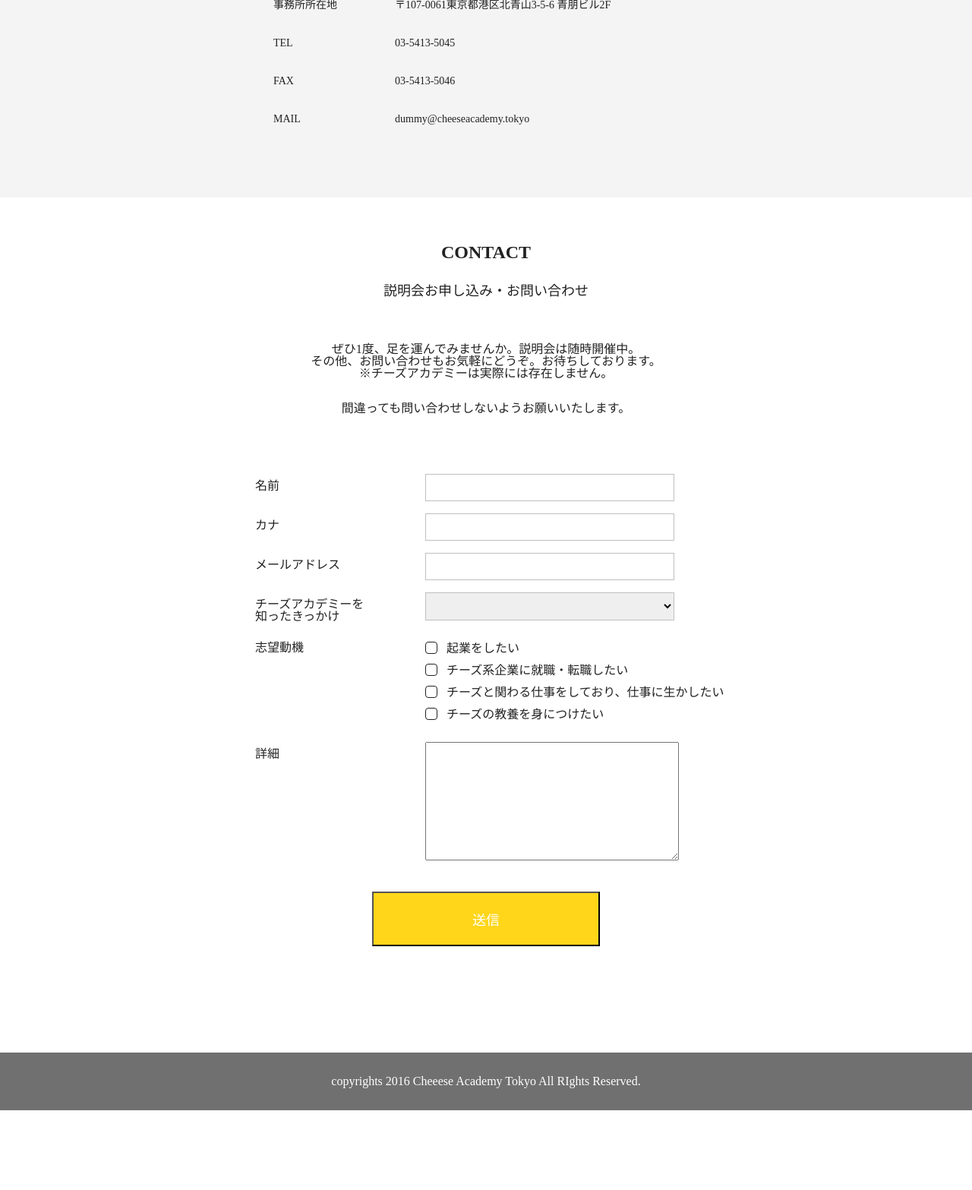
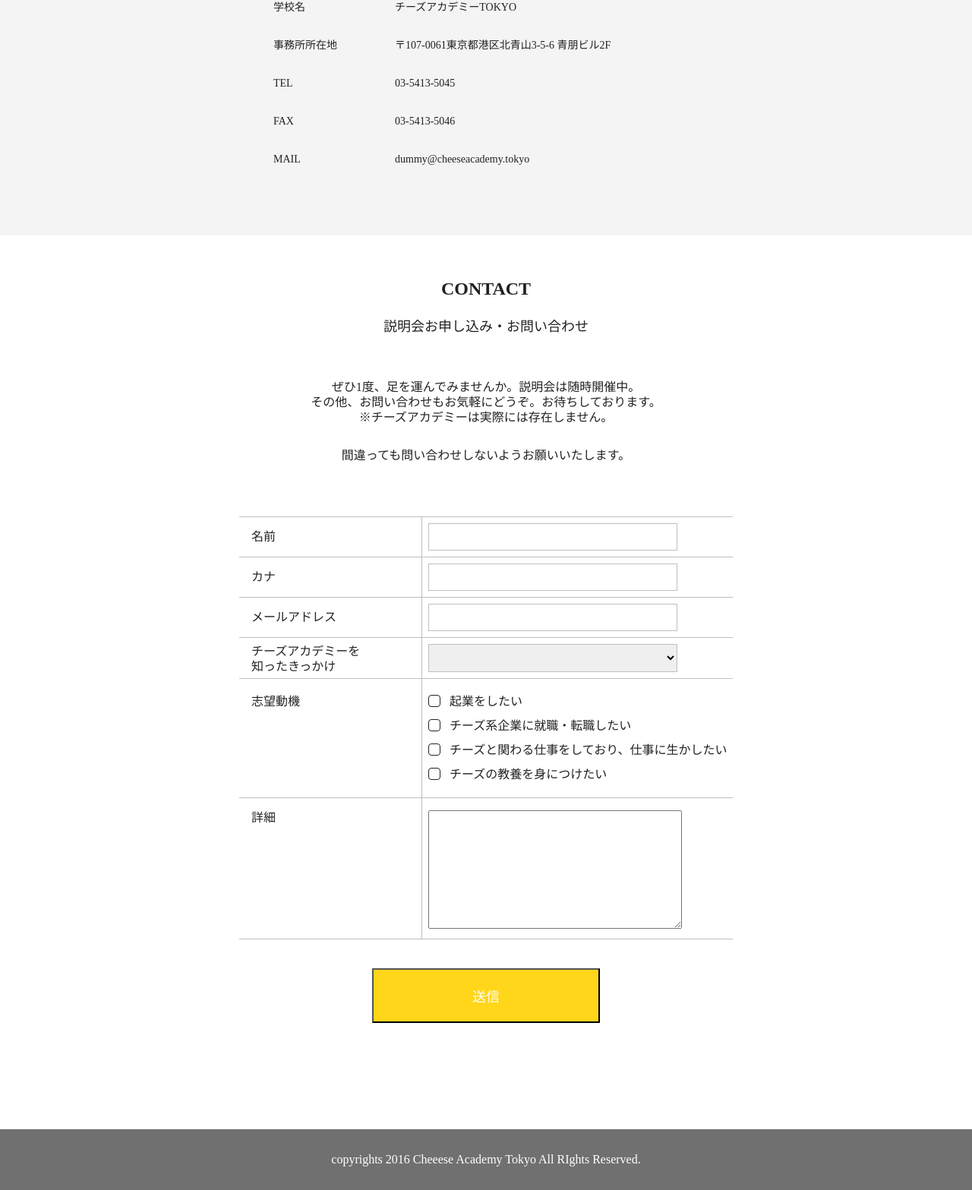
Before and after one commit to kazutakaohki/gsdev22, a PHP site: page / in a window 1280 px wide. Shown: the part 4181-5748 px from the top of the page at 76% size. Before the commit the page ends 5643 px from the top, so only its background shows below. Run offline with PHP 8.4, Linux system fonts and the light colour scheme.

Commit message:
20211203更新（完成）

```diff
--- a/kadai_html（〜12:5）/html_ohki_04/css/style.css
+++ b/kadai_html（〜12:5）/html_ohki_04/css/style.css
@@ -7,6 +7,7 @@ html {
 body {
   color: #222222;
   font-size: 1.6rem;
+  line-height: 2rem;
 }
 
 img {
@@ -140,6 +141,10 @@ img {
   height: auto; /*画像の縦横比を維持 */
 }
 
+.hanten {
+  flex-direction: row-reverse;
+}
+
 .course_haikei {
   background-color: #f4f4f4;
 }
@@ -230,8 +235,8 @@ img {
   margin: 0 0 60px;
 }
 
-.access_gs {
-  padding: 60px 0 12px;
+.access_map {
+  padding-bottom: 60px;
 }
 
 .access_wrapper {
@@ -279,28 +284,41 @@ img {
 }
 
 .form_wrapper {
-  width: 640px;
+  width: 650px;
   margin: auto;
 }
 
 .form_inner {
   display: flex;
   flex-wrap: wrap;
+  border-top: solid 1px #bfbfbf;
 }
 
 .form_title {
   width: 160px;
-  margin: 0 64px 0 16px;
-  padding: 16px 0 0 0;
+  border-right: solid 1px #bfbfbf;
+  margin: 0 0 0 16px;
+  padding: 8px 64px 0 0;
+}
+
+.form_title2 {
+  width: 160px;
+  border-right: solid 1px #bfbfbf;
+  margin: 0 0 0 16px;
+  padding: 16px 64px 0 0;
+}
+
+.form_inner2 {
+  border-bottom: solid 1px #bfbfbf;
 }
 
 .form_title.check_box {
-  padding: 20px 0 0 0;
+  padding: 20px 64px 0 0;
 }
 
 .form_item {
   width: 400px;
-  margin: 8px 0 8px 0;
+  margin: 8px 0 8px 8px;
 }
 
 .form_parts {
@@ -361,9 +379,3 @@ input[type*="checkbox"]:checked {
 /* フッター ここまで　---------------------------------------- */
 
 /* CONTACTフォームの線を引く箇所　お試しエリア */
-
-.form_line {
-  border-top: 1px solid #999999;
-  border-left: 1px solid #999999;
-  border-right: 1px solid #999999;
-}
--- a/kadai_html（〜12:5）/html_ohki_04/index.html
+++ b/kadai_html（〜12:5）/html_ohki_04/index.html
@@ -118,7 +118,8 @@
               </li>
             </ul>
 
-            <ul class="course_pics">
+            <ul class="course_pics hanten">
+              <li><img src="img/course_02.jpg" alt="" /></li>
               <li class="course_pics_left">
                 <h3 class="course_pics_title">必要な知識もしっかりと取得</h3>
                 <p>
@@ -129,7 +130,6 @@
                   可能ですので、チーズ以外への展開も夢ではないでしょう。
                 </p>
               </li>
-              <li><img src="img/course_02.jpg" alt="" /></li>
             </ul>
 
             <ul class="course_pics">
@@ -204,7 +204,7 @@
             <h3 class="access_title">ACCESS</h3>
             <h4 class="access_title_j">会社情報</h4>
 
-            <div class="mapBox">
+            <div class="access_map">
               <iframe
                 src="https://www.google.com/maps/embed?pb=!1m18!1m12!1m3!1d3241.3114771864566!2d139.70080821525846!3d35.66933178019702!2m3!1f0!2f0!3f0!3m2!1i1024!2i768!4f13.1!3m3!1m2!1s0x60188c9fa9e2e881%3A0x35396adb5ba7ce03!2z44K444O844K644Ki44Kr44OH44Of44O85p2x5Lqs!5e0!3m2!1sja!2sjp!4v1638358525607!5m2!1sja!2sjp"
                 width="1200"
@@ -217,8 +217,8 @@
 
             <div class="access_wrapper">
               <dl class="access_inner">
-                <dd class="access_name access_gs">学校名</dd>
-                <dt class="access_item access_gs">チーズアカデミーTOKYO</dt>
+                <dd class="access_name">学校名</dd>
+                <dt class="access_item">チーズアカデミーTOKYO</dt>
                 <dd class="access_name">事務所所在地</dd>
                 <dt class="access_item">
                   〒107-0061東京都港区北青山3-5-6 青朋ビル2F
@@ -256,18 +256,27 @@
             <form action="#" method="post">
               <div>
                 <dl class="form_inner">
-                  <dd class="form_title">名前</dd>
+                  <dd class="form_title2">名前</dd>
                   <dt class="form_item">
                     <input type="text" name="name" class="form_parts" />
                   </dt>
-                  <dd class="form_title">カナ</dd>
+                </dl>
+
+                <dl class="form_inner">
+                  <dd class="form_title2">カナ</dd>
                   <dt class="form_item">
                     <input type="text" name="kana" class="form_parts" />
                   </dt>
-                  <dd class="form_title">メールアドレス</dd>
+                </dl>
+
+                <dl class="form_inner">
+                  <dd class="form_title2">メールアドレス</dd>
                   <dt class="form_item">
                     <input type="email" name="email" class="form_parts" />
                   </dt>
+                </dl>
+
+                <dl class="form_inner">
                   <dd class="form_title">チーズアカデミーを 知ったきっかけ</dd>
                   <dt class="form_item">
                     <select
@@ -285,6 +294,9 @@
                       <option value="その他">その他</option>
                     </select>
                   </dt>
+                </dl>
+
+                <dl class="form_inner">
                   <dd class="form_title check_box">志望動機</dd>
                   <dt class="form_item">
                     <label class="form_label" for="kigyou"
@@ -320,8 +332,11 @@
                       />チーズの教養を身につけたい</label
                     >
                   </dt>
-                  <dd class="form_title">詳細</dd>
-                  <dt>
+                </dl>
+
+                <dl class="form_inner form_inner2">
+                  <dd class="form_title2">詳細</dd>
+                  <dt class="form_item">
                     <textarea
                       class="text_area"
                       name="detail"
@@ -350,6 +365,10 @@
         >
       </footer>
 
+      <!-- CONTACTフォームの線を引く箇所　お試しエリアここから -->
+
+      <!-- CONTACTフォームの線を引く箇所　お試しエリアここまで -->
+
       <!-- フッター　ここまで -->
     </div>
   </body>
```
Also changed, not shown: 3 other files.
